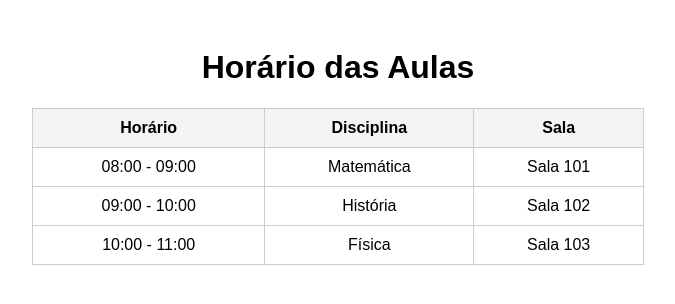
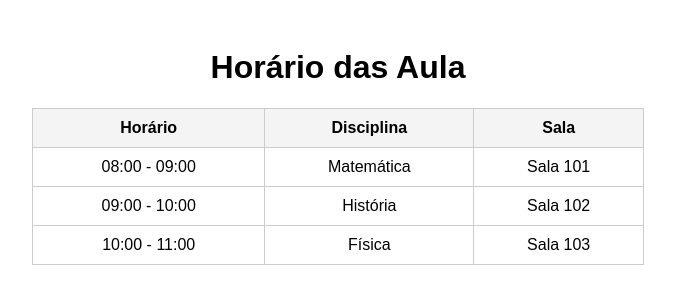
Before and after one commit to ProfRayllon/HorarioAulas, a Flask app: page / in a window 1280 px wide. Shown: the top 304 px of the page, without its empty margins (302-977 px from the left). Run offline with Flask 3, Linux system fonts and the light colour scheme.

Commit message:
Descrição das alterações

```diff
--- a/templates/index.html
+++ b/templates/index.html
@@ -3,7 +3,7 @@
 <head>
     <meta charset="UTF-8">
     <meta name="viewport" content="width=device-width, initial-scale=1.0">
-    <title>Horário das Aulas</title>
+    <title>Horário das Aula</title>
     <style>
         body {
             font-family: Arial, sans-serif;
@@ -25,7 +25,7 @@
     </style>
 </head>
 <body>
-    <h1>Horário das Aulas</h1>
+    <h1>Horário das Aula</h1>
     <table id="schedule">
         <thead>
             <tr>
```
